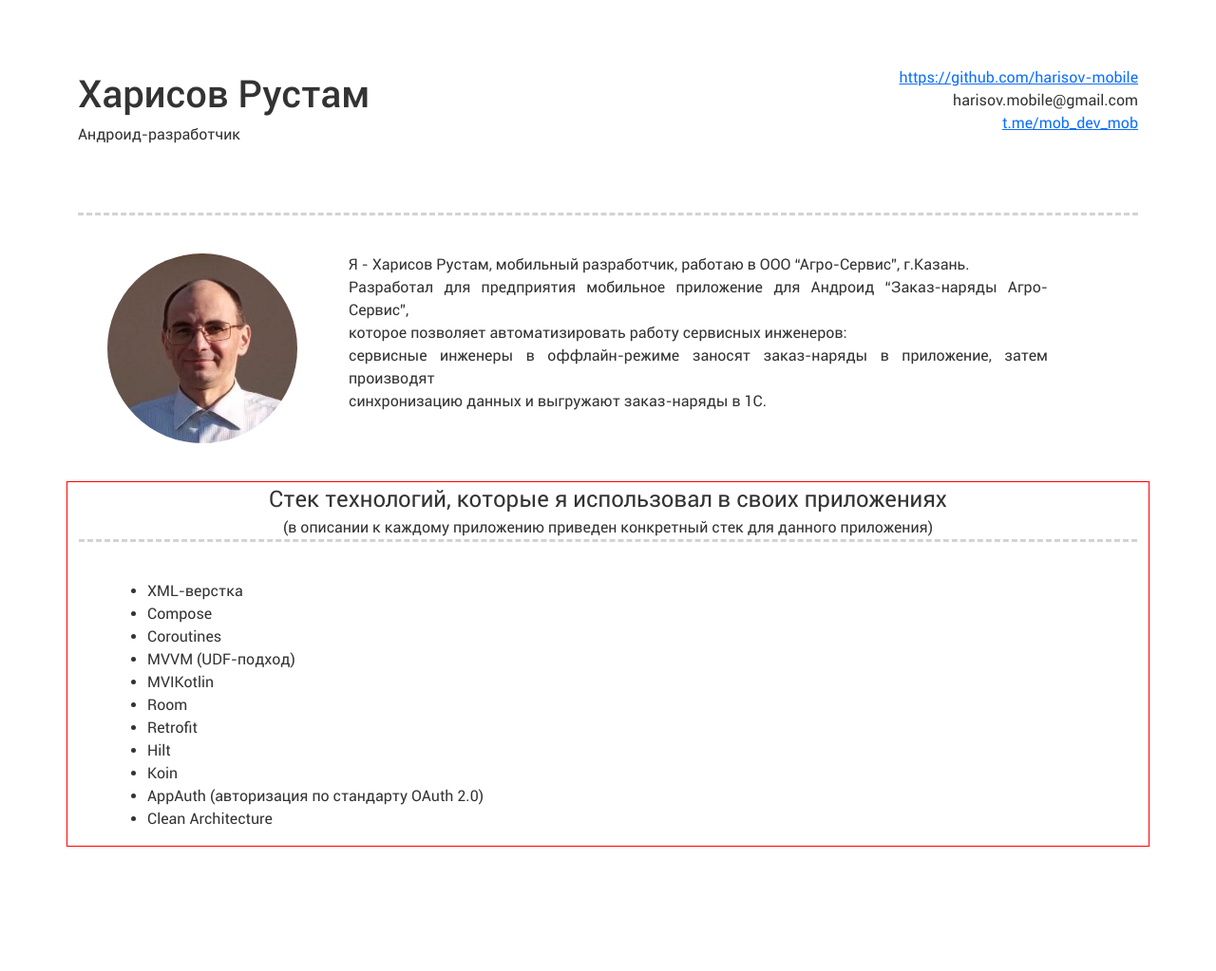
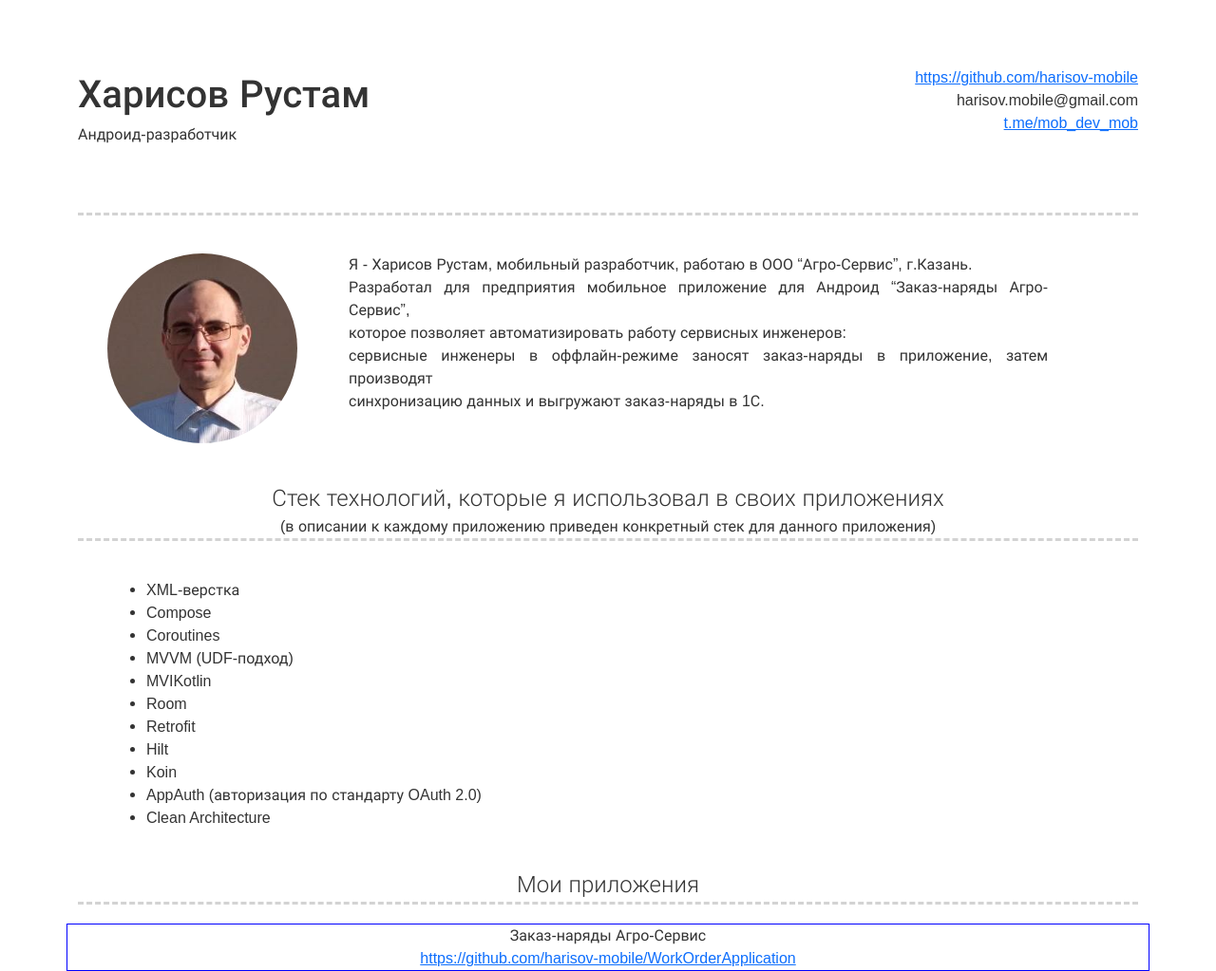
Before and after one commit to hri75/hri75.github.io, a plain HTML site: page index.html in a window 1280 px wide. Shown: the whole page at 95% size. Before the commit the page ends 892 px from the top, so only its background shows below. Drawn offline with Linux system fonts and the light colour scheme.

Commit message:
Заменил шрифты на woff2

```diff
--- a/css/style.css
+++ b/css/style.css
@@ -4,20 +4,24 @@
 }
 
 @font-face {
-    font-family: "MyRobotoMedium";
-    src: url("../font/roboto-medium.woff2") format("woff2"),
-    url("../font/roboto-medium.woff") format("woff");
-    }
+    font-family: "MyRobotoLight300";
+    src: url("../font/roboto-light-300.woff2") format("woff2");
+}
 
-    @font-face {
-        font-family: "MyRobotoRegular";
-        src: url("../font/roboto-regular.woff2") format("woff2"),
-        url("../font/roboto-regular.woff") format("woff");
-        }
+@font-face {
+    font-family: "MyRobotoRegular400";
+    src: url("../font/roboto-regular-400.woff2") format("woff2");
+}
+
+@font-face {
+    font-family: "MyRobotoMedium500";
+    src: url("../font/roboto-medium-500.woff2") format("woff2");
+}
+
 
 body {
     color: var(--color_font);
-    font-family: "MyRobotoRegular", sans-serif;
+    font-family: "MyRobotoRegular400", sans-serif;
     font-size: 16px;
 }
 
@@ -33,19 +37,23 @@ p {
     margin-top: 40px;
 }
 
+.mt_20 {
+    margin-top: 20px;
+}
+
 .ml_40 {
     margin-left: 40px;
 }
 
 
-.rust_fio {
+.rust_font_fio {
     font-size: 40px;
-    font-family: "MyRobotoMedium", sans-serif;
+    font-family: "MyRobotoMedium500", sans-serif;
 }
 
-.rust_stack {
+.rust_font_stack {
     font-size: 24px;
-    font-family: "MyRobotoRegular", sans-serif;
+    font-family: "MyRobotoLight300", sans-serif;
 }
 
 .rust_text_align_right {
--- a/index.html
+++ b/index.html
@@ -15,7 +15,7 @@
         <div class="container mt_70">
             <div class="row">
                 <div class="col-md-6">
-                    <p class="rust_fio">Харисов Рустам</p>
+                    <p class="rust_font_fio">Харисов Рустам</p>
                     <p>Андроид-разработчик</p>
                 </div>
                 <div class="col-md-6">
@@ -48,8 +48,8 @@
         </div>
     </section>
 
-    <section class="container rust_border_red">
-        <p class="text-center rust_stack">
+    <section class="container">
+        <p class="text-center rust_font_stack">
             Стек технологий, которые я использовал в своих приложениях
         </p>
         <p class="text-center">
@@ -73,6 +73,23 @@
         </ul>
     </section>
 
+    <section class="container mt_40">
+        <p class="text-center rust_font_stack">
+            Мои приложения
+        </p>
+        <hr class="rust_hr_dashed">
+    </section>
+
+    <section class="container mt_20 rust_border_blue">
+        <p class="text-center rust_stack2">
+            Заказ-наряды Агро-Сервис
+        </p>
+        <p class="text-center rust_stack ">
+            <a href="https://github.com/harisov-mobile/WorkOrderApplication">https://github.com/harisov-mobile/WorkOrderApplication</a>
+        </p>
+    </section>
+
+
 
     <script src="js/bootstrap.bundle.min.js"></script>
 </body>
```
Also changed, not shown: font/roboto-light-300.woff2 (added), font/roboto-medium-500.woff2 (added), font/roboto-medium.woff (deleted), font/roboto-medium.woff2 (deleted), font/roboto-regular-400.woff2 (added), font/roboto-regular.woff (deleted), font/roboto-regular.woff2 (deleted).
